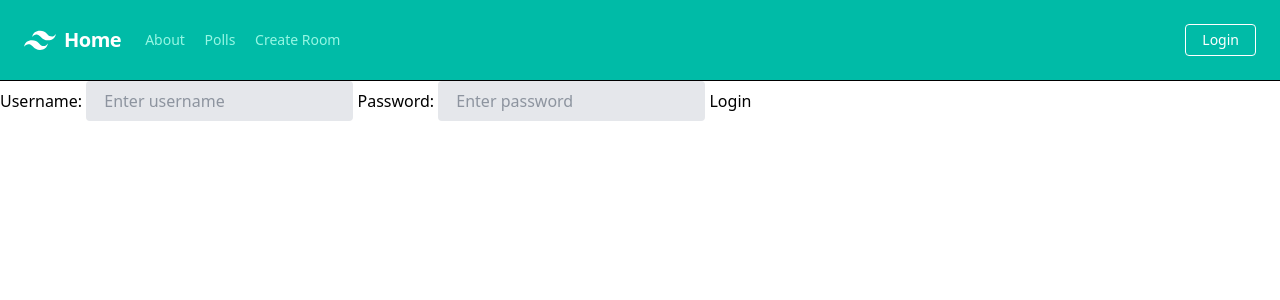
After one commit to mkleung/django-chat-demo, a Django app: page /login/ in a window 1280 px wide. The commit adds this page. Shown: the top 300 px of the page. Run offline with Django 5.2, Linux system fonts and the light colour scheme.

Commit message:
Added user login authentication

```diff
--- a/chatapp/templates/chatapp/home.html
+++ b/chatapp/templates/chatapp/home.html
@@ -45,10 +45,12 @@
       </h5>
 
       <small>Topic: {{room.topic.name}}</small>
+      {% if request.user == room.host %}
       <p>
         <a href="{% url 'update-room' room.id %}">Edit</a> -
         <a href="{% url 'delete-room' room.id %}">Delete</a>
       </p>
+      {% endif %}
       <hr />
     </div>
     {% endfor %}
--- /dev/null
+++ b/chatapp/templates/chatapp/login_register.html
@@ -0,0 +1,20 @@
+{% extends 'main.html' %}
+
+{% block content %}
+
+<div>
+    <form method="POST" action="">
+        {% csrf_token %}
+
+        <label for="">Username:</label>
+        <input type="text" name="username" placeholder="Enter username" class="bg-gray-200 appearance-none border-2 border-gray-200 rounded  py-2 px-4 text-gray-700 leading-tight focus:outline-none focus:bg-white focus:border-purple-500">
+
+        <label for="">Password:</label>
+        <input type="password" name="password" placeholder="Enter password" class="bg-gray-200 appearance-none border-2 border-gray-200 rounded  py-2 px-4 text-gray-700 leading-tight focus:outline-none focus:bg-white focus:border-purple-500">
+
+        <input type="submit" value="Login" />
+    </form>
+</div>
+
+
+{% endblock content%}
--- a/chatapp/urls.py
+++ b/chatapp/urls.py
@@ -3,6 +3,7 @@ from django.urls import path
 from . import views
 
 urlpatterns = [
+
     path("", views.home, name="home"),
     path('about/', views.about, name="about"),
     path('room/<str:pk>/', views.room, name="room"),
@@ -16,4 +17,7 @@ urlpatterns = [
     path("polls/<int:question_id>/results/", views.results, name="results"),
     path("polls/<int:question_id>/vote/", views.vote, name="vote"),
 
+    # Authentication
+    path('login/', views.loginPage, name='login'),
+    path('logout/', views.logoutUser, name='logout')
 ]
--- a/chatapp/views.py
+++ b/chatapp/views.py
@@ -6,6 +6,10 @@ from .models import Choice, Room, Question, Topic
 from .forms import RoomForm
 from django.template import loader
 from django.db.models import Q
+from django.contrib.auth.models import User
+from django.contrib import messages
+from django.contrib.auth import authenticate, login, logout
+from django.contrib.auth.decorators import login_required
 
 # Create your views here.
 
@@ -39,9 +43,8 @@ def room(request, pk):
     context = {'room': room}
     return render(request, 'chatapp/room.html',  context)
 
-
+@login_required(login_url='login')
 def createRoom(request):
-
     # Handle Form
     if request.method == "POST":
         form = RoomForm(request.POST)  # Pass POST data to the form
@@ -53,10 +56,13 @@ def createRoom(request):
 
     return render(request, "chatapp/room_form.html", {'form': form})
 
-
+@login_required(login_url='login')
 def updateRoom(request, pk):
     room = Room.objects.get(id=pk)
     form = RoomForm(instance=room)
+
+    if request.user != room.host :
+        return HttpResponse('You are not allowed on this page')
 
     # Edits the form
     if request.method == 'POST':
@@ -68,9 +74,12 @@ def updateRoom(request, pk):
     context = {'form': form}
     return render(request, 'chatapp/room_form.html', context)
 
-
+@login_required(login_url='login')
 def deleteRoom(request, pk):
     deleteRoom = Room.objects.get(id=pk)
+
+    if request.user != room.host :
+        return HttpResponse('You are not allowed on this page')
 
     item = get_object_or_404(Room, id=pk)
     item.delete()
@@ -81,7 +90,7 @@ def deleteRoom(request, pk):
     return render(request, 'chatapp/home.html', context)
 
 
-# Details
+# Polls
 
 def polls(request):
     latest_question_list = Question.objects.order_by("-pub_date")[:5]
@@ -116,8 +125,34 @@ def vote(request, question_id):
         return render(request, "chatapp/poll/results.html", {"question": question})
 
 
-
-
 def results(request, question_id):
     question = get_object_or_404(Question, pk=question_id)
     return render(request, "chatapp/poll/results.html", {"question": question})
+
+
+
+# Authentication
+def loginPage(request):
+
+    if request.user.is_authenticated:
+        return redirect('home')
+
+    if request.method == 'POST':
+        username = request.POST.get('username')
+        password = request.POST.get('password')
+        try:
+            user = User.objects.get(username=username)
+        except:
+            messages.error(request, 'User does not exist')
+        user = authenticate(request, username=username, password=password)
+        if user is not None:
+            login(request, user)
+            return redirect('home')
+        else:
+            messages.error(request, 'Username or password does not exist')
+    context = {}
+    return render(request, 'chatapp/login_register.html', context)
+
+def logoutUser(request):
+    logout(request)
+    return redirect('home')
--- a/templates/main.html
+++ b/templates/main.html
@@ -13,7 +13,13 @@
 
     {% include 'navbar.html' %}
 
-    <p class="test">test</p>
+    {% if messages %}
+            <ul class="messages">
+                {% for message in messages %}
+                <li>{{ message }}</li>
+                {% endfor %}
+            </ul>
+    {% endif %}
 
     {% block content %}
 
--- a/templates/navbar.html
+++ b/templates/navbar.html
@@ -64,15 +64,25 @@
     </div>
 
     <div>
+
+      {% if request.user.is_authenticated %}
+      <span class="mr-5">Welcome, {{ request.user.username }}!</span>
       <a
-        href="#"
+        href="{% url 'logout' %}"
+        class="inline-block text-sm px-4 py-2 leading-none border rounded text-white border-white hover:border-transparent hover:text-teal-500 hover:bg-white mt-4 lg:mt-0"
+      >
+        Logout</a
+      >
+      {% else %}
+      <a
+        href="{% url 'login' %}"
         class="inline-block text-sm px-4 py-2 leading-none border rounded text-white border-white hover:border-transparent hover:text-teal-500 hover:bg-white mt-4 lg:mt-0"
       >
         Login</a
       >
+
+      {% endif %}
     </div>
-
-
   </div>
 </nav>
 
```
Also changed, not shown: db.sqlite3.
